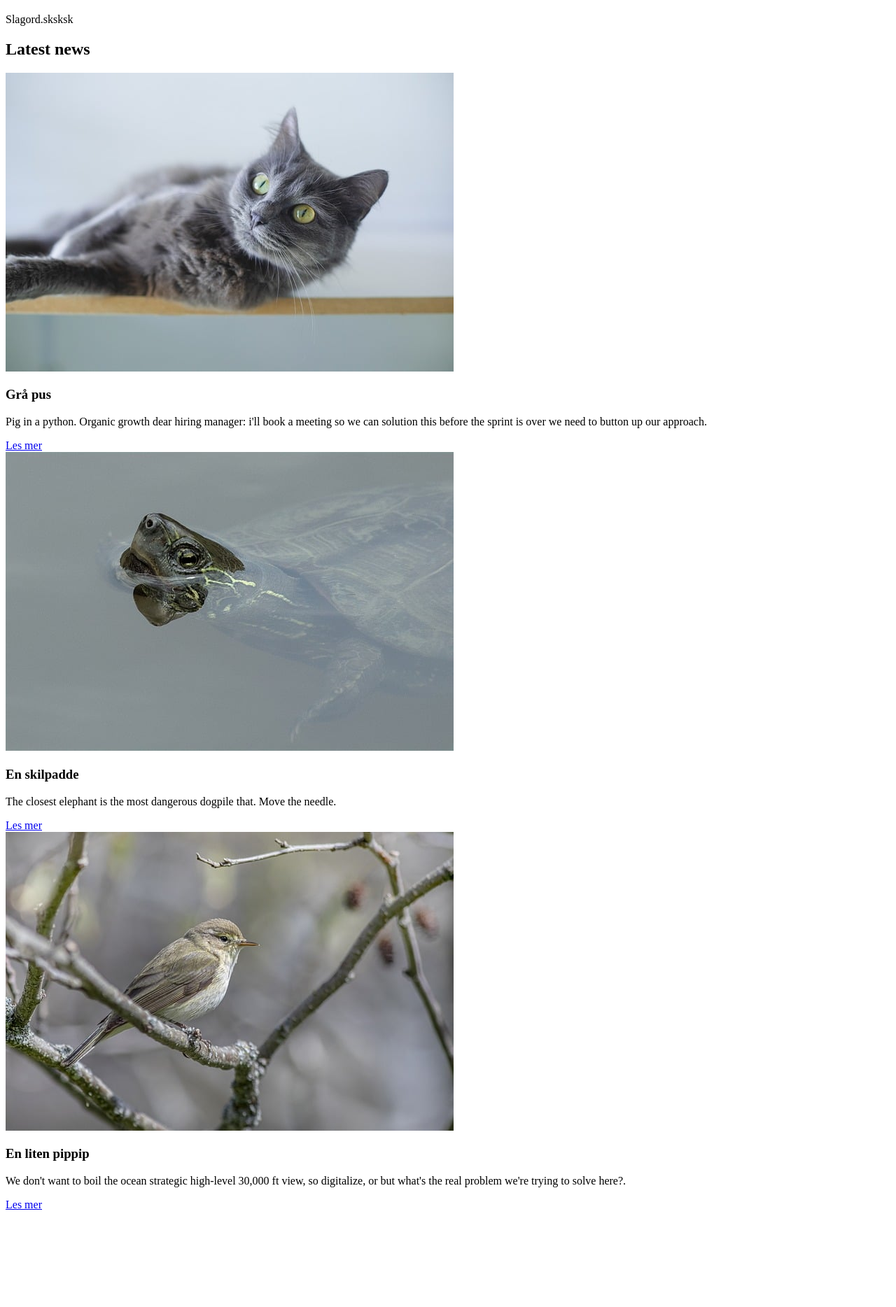
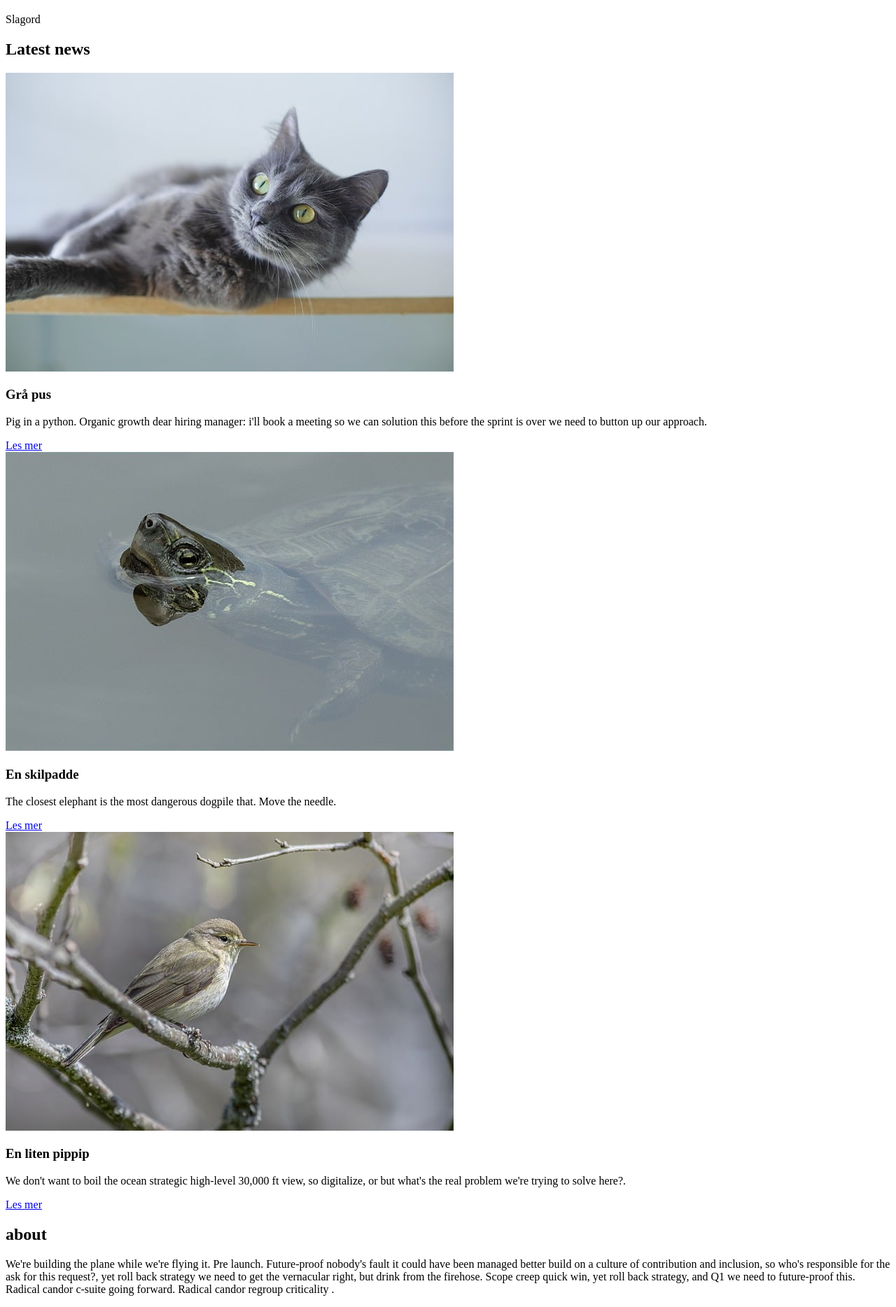
Before and after one commit to KarolinaGajos/CSS-HTML, a plain HTML site: page HTML-OG-CSS/index.html in a window 1280 px wide. Shown: the part 157-2025 px from the top of the page at 70% size. Before the commit the page ends 1896 px from the top, so only its background shows below. Drawn offline with Linux system fonts and the light colour scheme.

Commit message:
more changes

```diff
--- a/HTML-OG-CSS/index.html
+++ b/HTML-OG-CSS/index.html
@@ -20,7 +20,7 @@
             </nav>
         <!-- navigasjon -->
             <h1>Hallo World!</h1>
-            <p>Slagord.sksksk</p>
+            <p>Slagord</p>
         </header>
         <main>
             <section>
@@ -43,10 +43,15 @@
                     <p>We don't want to boil the ocean strategic high-level 30,000 ft view, so digitalize, or but what's the real problem we're trying to solve here?.</p>
                     <a href="#" class="read-more-btn">Les mer</a>
                 </article>
-
             </section>
         </main>
+        <section>
+            <div id="pynt">
 
+            </div>
+            <h2>about</h2>
+            <p>We're building the plane while we're flying it. Pre launch. Future-proof nobody's fault it could have been managed better build on a culture of contribution and inclusion, so who's responsible for the ask for this request?, yet roll back strategy we need to get the vernacular right, but drink from the firehose. Scope creep quick win, yet roll back strategy, and Q1 we need to future-proof this. Radical candor c-suite going forward. Radical candor regroup criticality .</p>
 
+        </section>
     </body>
 </html>
```
